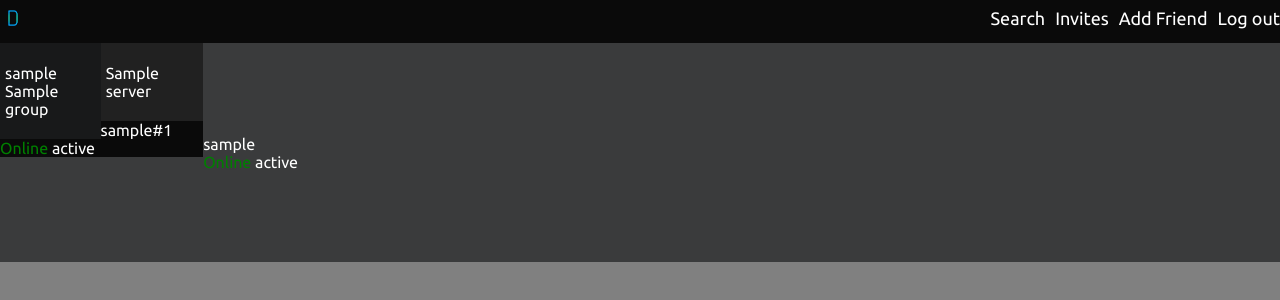
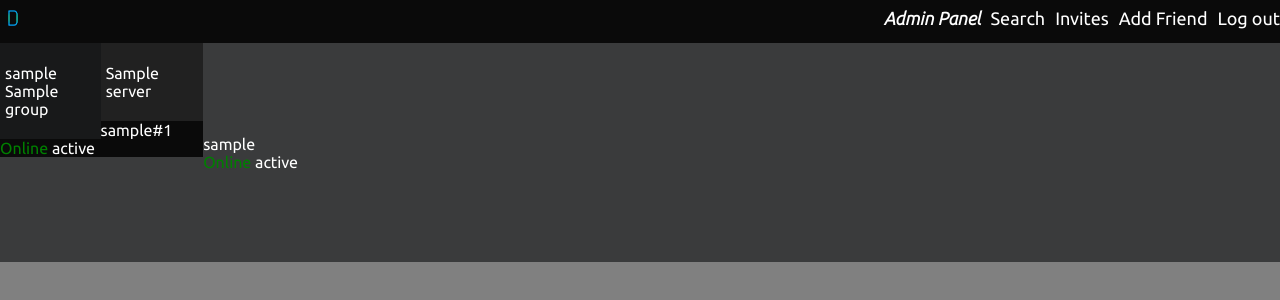
Before and after one commit to Michallesss/DiscerdProject, a PHP site: page /discerd.php in a window 1280 px wide. Shown: the top 300 px of the page. Run offline with PHP 8.4, Linux system fonts and the light colour scheme; the visitor is signed in with stand-in values (Sample User, id 1); tables that the repository leaves empty hold one stand-in row (values such as "Sample post").

Commit message:
admin dashboard v.0.1

```diff
--- a/DiscerdWWW/discerd.php
+++ b/DiscerdWWW/discerd.php
@@ -33,6 +33,7 @@
                     $_SESSION['account_activity'] = $account['activity'];
                     $_SESSION['account_pfp'] = $account['pfp'];
                     $_SESSION['account_banner'] = $account['banner'];
+                    $_SESSION['account_permission_level'] = $account['permission_level'];
                 }
                 else {
                     exit();
@@ -67,6 +68,11 @@
         <div class="header">
             <a href="index.php"><img src="imgs/transparentlogo.png"></a>
             <ol>
+                <?php
+                if($_SESSION['account_permission_level']>0) {
+                    echo "<li><b><i><a href='dashboard.php'>Admin Panel</a></i></b></li>";
+                }
+                ?>
                 <li><a href="search.php">Search</a></li>
                 <li><a href="requests.php">Invites</a></li>
                 <li><a href="createrequest.php">Add Friend</a></li>
```
